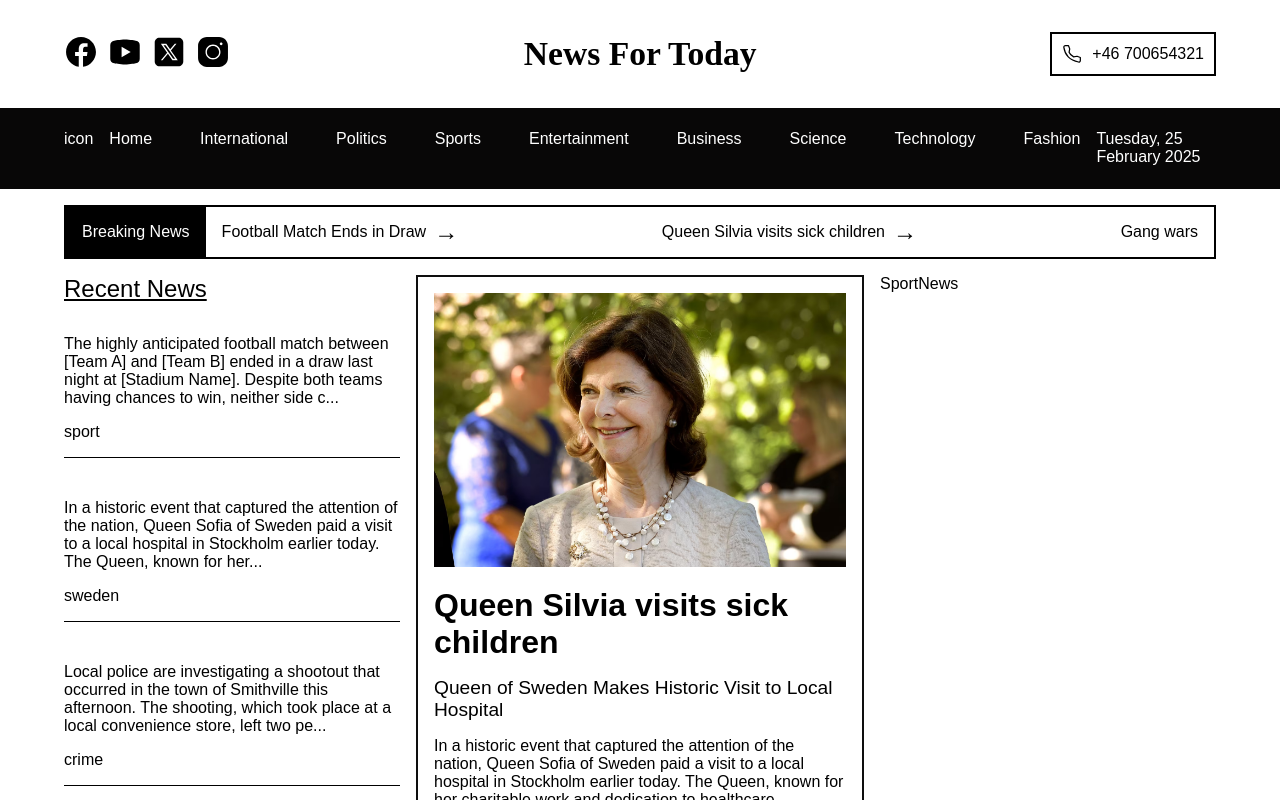
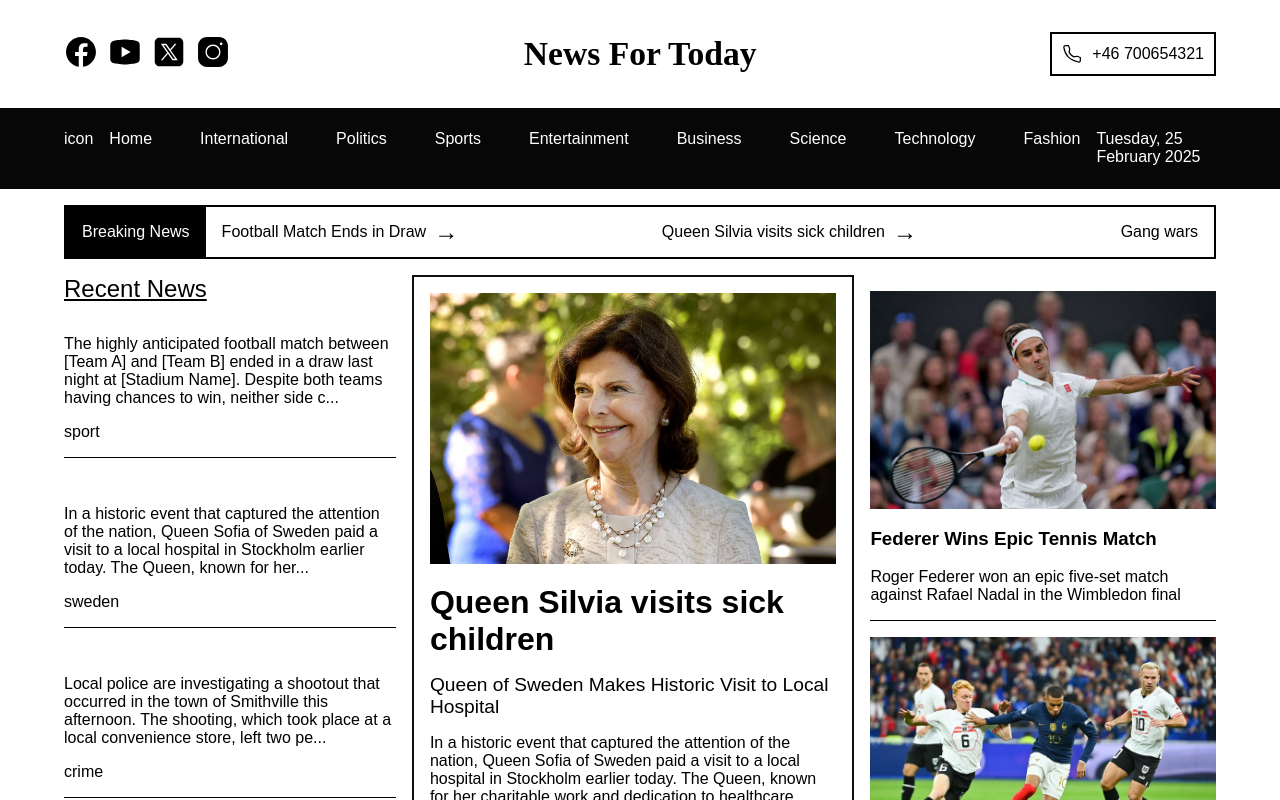
Before and after one commit to Vineethaveerapu/Newsoftheworld, a React (Vite) app: page / in a window 1280 px wide. Shown: the top 800 px of the page. Built offline with nearby package versions, Linux system fonts and the light colour scheme.

Commit message:
added sports

```diff
--- a/src/components/Featured/featured.module.css
+++ b/src/components/Featured/featured.module.css
@@ -3,4 +3,7 @@
   flex-direction: row;
   justify-content: space-between;
   gap: 1rem;
+  border-bottom: solid 2px currentColor;
+  padding-bottom: 2rem;
+  margin-bottom: 3rem;
 }
--- a/src/components/Main/index.jsx
+++ b/src/components/Main/index.jsx
@@ -1,5 +1,6 @@
 import styles from "./main.module.css";
 import { getImageUrl } from "../../utils/functions";
+
 function Main({ article, className = "" }) {
   const { headline, deck, story, image, category } = article;
   return (
--- a/src/components/Main/main.module.css
+++ b/src/components/Main/main.module.css
@@ -1,5 +1,6 @@
 .main {
   flex-basis: 40%;
+  /* height: 100%; */
 }
 
 .card {
--- a/src/components/RecentArticle/index.jsx
+++ b/src/components/RecentArticle/index.jsx
@@ -7,9 +7,7 @@ const fourArticles = articles.slice(0, 4);
 function RecentArticle() {
   return (
     <div className={styles.recentArticle}>
-      {fourArticles.map((item, index) => {
-        console.log("index", index);
-        console.log("item", item);
+      {fourArticles.map((item) => {
         return (
           <div className={styles.content} key={item.headline}>
             <p>{item.story.slice(0, 170)}...</p>
--- a/src/components/SocialMedia/socialmedia.module.css
+++ b/src/components/SocialMedia/socialmedia.module.css
@@ -3,9 +3,9 @@
   justify-content: center;
   align-items: center;
   gap: 10px;
+
+  img {
+    width: 34px;
+    height: 34px;
+  }
 }
-
-img {
-  width: 34px;
-  height: 34px;
-}
--- a/src/components/SportNews/index.jsx
+++ b/src/components/SportNews/index.jsx
@@ -1,7 +1,26 @@
 import styles from "./sportNews.module.css";
+import { getImageUrl } from "../../utils/functions";
+import { sportsArticles } from "../../data/data.js";
 
 function SportNews({ className = "" }) {
-  return <div className={`${styles.sportNews} ${className}`}>SportNews</div>;
+  const twoArticles = sportsArticles.slice(0, 2);
+  // console.log("twoArticles", twoArticles);
+  return (
+    <div className={`${styles.sportNews} ${className}`}>
+      {twoArticles.map((item) => {
+        const { image, headline, deck } = item;
+        return (
+          <div className={styles.content} key={headline}>
+            <div className={styles.sportsImage}>
+              <img src={getImageUrl(image)} alt={headline} />
+            </div>
+            <h3>{headline}</h3>
+            <p>{deck}</p>
+          </div>
+        );
+      })}
+    </div>
+  );
 }
 
 export default SportNews;
--- a/src/components/SportNews/sportnews.module.css
+++ b/src/components/SportNews/sportnews.module.css
@@ -0,0 +1,22 @@
+.sportNews {
+  display: flex;
+  flex-direction: column;
+  justify-content: space-between;
+  height: 100%;
+}
+
+.content {
+  border-bottom: solid 1px currentColor;
+  margin-top: 1rem;
+}
+
+.sportsImage {
+  height: 218px;
+  overflow: hidden;
+  img {
+    max-width: 100%;
+    object-fit: cover;
+    height: auto;
+    width: 100%;
+  }
+}
--- a/src/components/Sports/sports.module.css
+++ b/src/components/Sports/sports.module.css
@@ -1,3 +1,6 @@
 .sports {
   flex-basis: 30%;
+  flex-shrink: 0;
+  flex-grow: 0;
+  max-width: 30%;
 }
--- a/src/data/data.js
+++ b/src/data/data.js
@@ -5,7 +5,7 @@ function Article(headline, deck, story, image, category) {
   this.image = image;
   this.category = category;
 }
-
+// cspell:disable
 const articles = [
   new Article(
     "Football Match Ends in Draw",
@@ -208,7 +208,8 @@ const getArticlesInCategory = (categoryName, random = false) => {
   return filteredArticles;
 };
 
-// const sportsArticles = getArticlesInCategory("sports", true);
+const sportsArticles = getArticlesInCategory("sport", true);
 // console.log("sportsArticles", sportsArticles);
 
-export { articles, getArticlesInCategory };
+export { articles, getArticlesInCategory, sportsArticles };
+export default articles;
```
